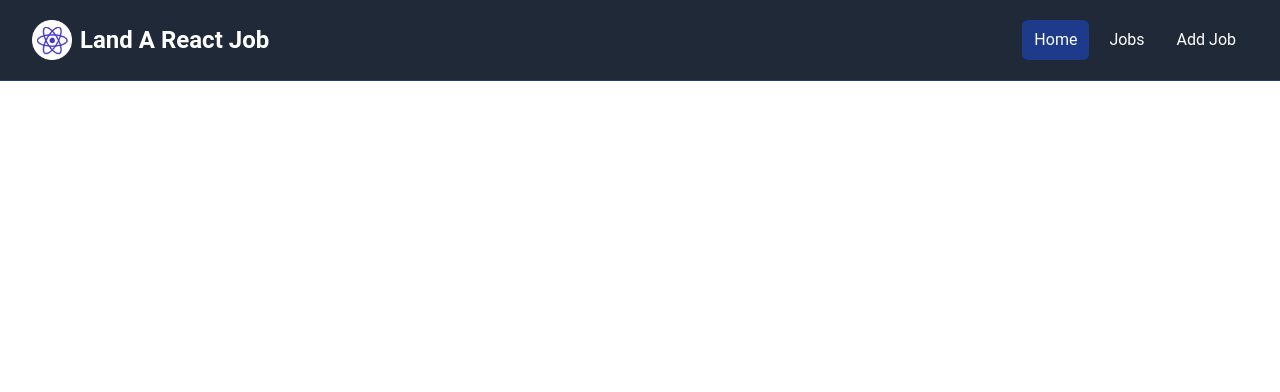
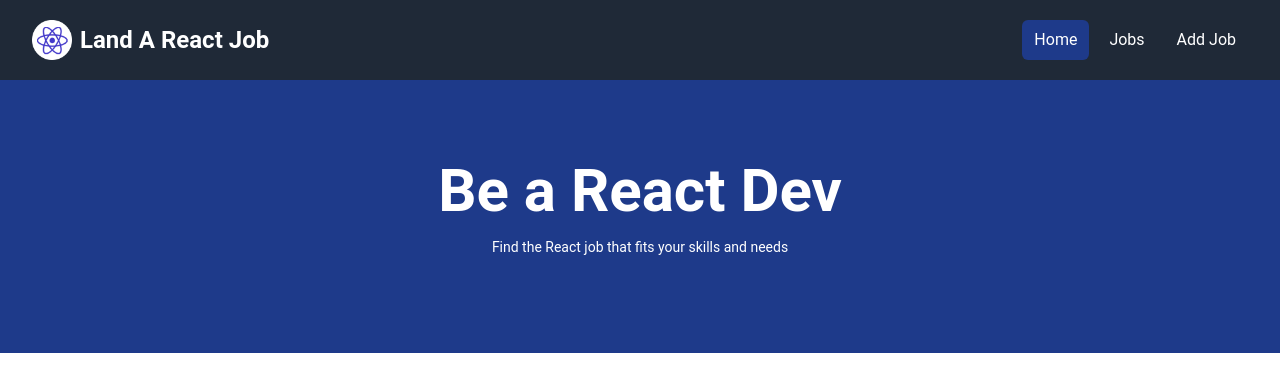
Before and after one commit to amuuo-dev/get-a-job, a React (Vite) app: page / in a window 1280 px wide. Shown: the top 392 px of the page. Built offline with nearby package versions, Linux system fonts and the light colour scheme.

Commit message:
created a hero component

```diff
--- a/src/App.jsx
+++ b/src/App.jsx
@@ -1,8 +1,10 @@
 import Navbar from "./components/Navbar";
+import Hero from "./components/Hero";
 const App = () => {
   return (
     <>
       <Navbar />
+      <Hero />
     </>
   );
 };
--- /dev/null
+++ b/src/components/Hero.jsx
@@ -0,0 +1,18 @@
+const Hero = () => {
+  return (
+    <section className="bg-blue-900 py-20 mb-4">
+      <div className="max-w-7xl mx-auto px-4 sm:px-6 lg:px-8 flex flex-col items-center">
+        <div className="text-center">
+          <h1 className="text-4xl font-bold text-white sm:text-5xl md:text-6xl mx-8">
+            Be a React Dev
+          </h1>
+          <p className="my-4 text-sm text-white mx-8">
+            Find the React job that fits your skills and needs
+          </p>
+        </div>
+      </div>
+    </section>
+  );
+};
+
+export default Hero;
```
